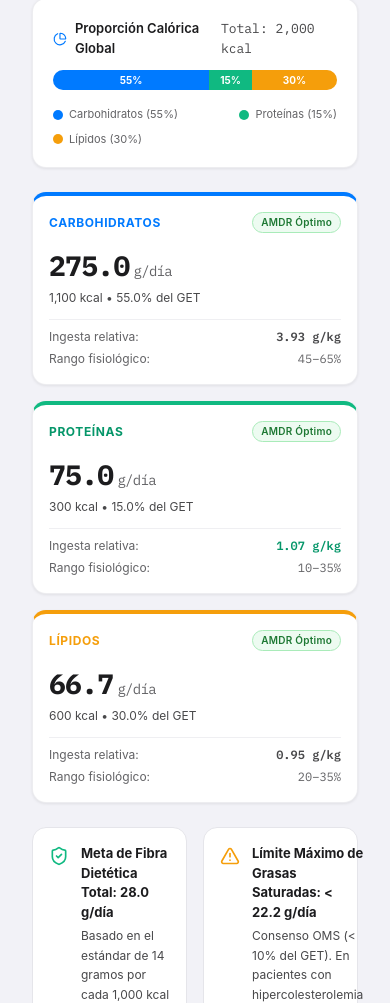
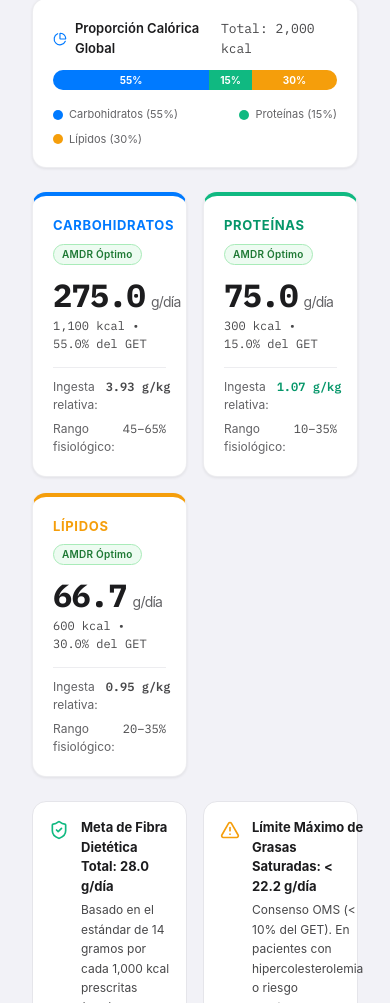
Before and after one commit to dnnnah/Kalo, a React (Vite) app: page /macronutrientes in a window 390 px wide. Shown: the part 2234-3237 px from the top of the page. Built offline with nearby package versions, Linux system fonts and the light colour scheme.

Commit message:
fix(responsive): solucionar desborde en dashboard movil y truncado en tarjetas de macros

```diff
--- a/src/features/dashboard/DashboardView.tsx
+++ b/src/features/dashboard/DashboardView.tsx
@@ -68,37 +68,37 @@ export function DashboardView() {
   ];
 
   return (
-    <div className="space-y-6 max-w-5xl mx-auto">
+    <div className="space-y-6 max-w-5xl mx-auto w-full overflow-hidden">
       {/* Hero Card */}
-      <div className="rounded-panel bg-gradient-to-br from-primary to-primary-active p-6 sm:p-8 text-white shadow-float relative overflow-hidden">
+      <div className="rounded-panel bg-gradient-to-br from-primary to-primary-active p-5 sm:p-8 text-white shadow-float relative overflow-hidden">
         <div className="max-w-xl space-y-3 relative z-10">
-          <div className="inline-flex items-center gap-1.5 px-2.5 py-1 rounded-pill bg-white/20 text-white text-[12px] font-semibold backdrop-blur-sm">
-            <Sparkles className="w-3.5 h-3.5" />
-            <span>Kalo — Software Clínico de Valoración Nutricional</span>
+          <div className="inline-flex items-center gap-1.5 px-2.5 py-1 rounded-pill bg-white/20 text-white text-[11px] sm:text-[12px] font-semibold backdrop-blur-sm max-w-full">
+            <Sparkles className="w-3.5 h-3.5 flex-shrink-0" />
+            <span className="truncate">Kalo — Software Clínico de Valoración Nutricional</span>
           </div>
-          <h1 className="text-[26px] sm:text-[34px] font-bold tracking-tight leading-tight">
+          <h1 className="text-[22px] sm:text-[34px] font-bold tracking-tight leading-tight">
             Valoración clínica nutricional sin barreras ni suscripciones.
           </h1>
-          <p className="text-[14px] sm:text-[15px] text-white/85 leading-relaxed">
+          <p className="text-[13px] sm:text-[15px] text-white/85 leading-relaxed">
             Suite completa de diagnóstico basada en el modelo ABCD. Rápida, privada, sin internet
             obligatorio y con citas bibliográficas en cada cálculo.
           </p>
-          <div className="pt-2 flex flex-wrap items-center gap-3">
-            <Link to="/calculadora">
+          <div className="pt-2 flex flex-col sm:flex-row sm:items-center gap-2.5 sm:gap-3 w-full sm:w-auto">
+            <Link to="/calculadora" className="w-full sm:w-auto">
               <Button
                 variant="secondary"
                 size="md"
-                className="bg-white text-primary hover:bg-white/90 active:bg-white/80 font-semibold"
+                className="w-full sm:w-auto justify-center bg-white text-primary hover:bg-white/90 active:bg-white/80 font-semibold min-h-[44px]"
                 icono={<ArrowRight className="w-4 h-4" />}
               >
                 Calculadora Rápida GET
               </Button>
             </Link>
-            <Link to="/pacientes">
+            <Link to="/pacientes" className="w-full sm:w-auto">
               <Button
                 variant="outline"
                 size="md"
-                className="bg-white/10 hover:bg-white/20 text-white border-white/30 font-semibold"
+                className="w-full sm:w-auto justify-center bg-white/10 hover:bg-white/20 text-white border-white/30 font-semibold min-h-[44px]"
                 icono={<Users className="w-4 h-4" />}
               >
                 Directorio de Pacientes
@@ -109,27 +109,27 @@ export function DashboardView() {
       </div>
 
       {/* Grid de Módulos Clínicos */}
-      <div>
-        <div className="flex items-center justify-between mb-3">
-          <h2 className="text-[18px] font-semibold text-text-primary tracking-tight">
+      <div className="space-y-3">
+        <div className="flex flex-col sm:flex-row sm:items-center justify-between gap-1">
+          <h2 className="text-[17px] sm:text-[18px] font-semibold text-text-primary tracking-tight">
             Módulos Clínicos de Diagnóstico
           </h2>
           <span className="text-[12px] text-text-tertiary">Herramientas Diagnósticas</span>
         </div>
 
-        <div className="grid grid-cols-1 sm:grid-cols-2 lg:grid-cols-3 gap-4">
+        <div className="grid grid-cols-1 sm:grid-cols-2 lg:grid-cols-3 gap-3.5 sm:gap-4">
           {modulos.map((m, idx) => (
-            <Link key={idx} to={m.to} className="block group">
-              <Card className="h-full hover:border-primary/50 transition-all hover:shadow-elevated">
-                <div className="flex items-start gap-3">
+            <Link key={idx} to={m.to} className="block group min-w-0">
+              <Card className="h-full hover:border-primary/50 transition-all hover:shadow-elevated p-4">
+                <div className="flex items-start gap-3 min-w-0">
                   <div className={`p-2.5 rounded-card flex-shrink-0 ${m.color}`}>
                     {m.icono}
                   </div>
-                  <div className="space-y-1">
-                    <CardTitle className="group-hover:text-primary transition-colors text-[16px]">
+                  <div className="space-y-1 min-w-0 flex-1">
+                    <CardTitle className="group-hover:text-primary transition-colors text-[15px] sm:text-[16px] break-words">
                       {m.titulo}
                     </CardTitle>
-                    <p className="text-[13px] text-text-secondary leading-snug">
+                    <p className="text-[12px] sm:text-[13px] text-text-secondary leading-snug break-words">
                       {m.descripcion}
                     </p>
                   </div>
@@ -141,16 +141,16 @@ export function DashboardView() {
       </div>
 
       {/* Nota de Principio Clínico */}
-      <Card className="bg-background-elevated border-border/80">
-        <div className="flex items-center gap-3">
-          <div className="p-2 rounded-input bg-primary-subtle text-primary-subtle-fg flex-shrink-0">
+      <Card className="bg-background-elevated border-border/80 p-4 sm:p-5">
+        <div className="flex items-start sm:items-center gap-3">
+          <div className="p-2 rounded-input bg-primary-subtle text-primary-subtle-fg flex-shrink-0 mt-0.5 sm:mt-0">
             <BookOpen className="w-5 h-5" />
           </div>
-          <div>
+          <div className="min-w-0 flex-1">
             <div className="text-[14px] font-semibold text-text-primary">
               Principio Kalo: «Calculadora Rápida Primero»
             </div>
-            <p className="text-[12px] text-text-secondary leading-relaxed">
+            <p className="text-[12px] text-text-secondary leading-relaxed mt-0.5">
               Puedes utilizar cualquier cálculo de inmediato sin necesidad de crear o seleccionar un
               paciente antes de la consulta. La persistencia en tu expediente local es opcional y
               está a un solo clic.
--- a/src/features/macronutrients/MacronutrientsView.tsx
+++ b/src/features/macronutrients/MacronutrientsView.tsx
@@ -435,7 +435,7 @@ export function MacronutrientsView() {
       <ProporcionBarra resultado={resultado} />
 
       {/* Tarjetas de Resultados Detallados */}
-      <div className="grid grid-cols-1 md:grid-cols-3 gap-4">
+      <div className="grid grid-cols-1 sm:grid-cols-2 lg:grid-cols-3 gap-4">
         <MacroCard
           nombre="Carbohidratos"
           colorBorder="border-t-primary"
--- a/src/features/macronutrients/components/MacroCard.tsx
+++ b/src/features/macronutrients/components/MacroCard.tsx
@@ -28,10 +28,11 @@ export function MacroCard({
   colorGramsKg = 'text-text-secondary',
 }: MacroCardProps) {
   return (
-    <Card className={`border-t-4 ${colorBorder} p-3.5 sm:p-4`}>
-      <div className="space-y-3">
-        <div className="flex items-center justify-between gap-2.5">
-          <span className={`text-[12px] font-bold uppercase tracking-wider truncate min-w-0 ${colorTitulo}`}>
+    <Card className={`border-t-4 ${colorBorder} p-4 sm:p-5 flex flex-col justify-between`}>
+      <div className="space-y-3.5">
+        {/* Encabezado: Título completo y Badge semafórico */}
+        <div className="flex items-center justify-between gap-2 flex-wrap">
+          <span className={`text-[13px] font-bold uppercase tracking-wider ${colorTitulo}`}>
             {nombre}
           </span>
           <Badge
@@ -42,26 +43,30 @@ export function MacroCard({
           </Badge>
         </div>
 
+        {/* Cifra principal */}
         <div>
-          <div className="text-[28px] font-mono font-bold text-text-primary tracking-tight">
+          <div className="text-[28px] sm:text-[32px] font-mono font-bold text-text-primary tracking-tight leading-none">
             {formatearDecimal(macro.gramos, 1)}
-            <span className="text-[14px] font-normal text-text-tertiary ml-1">g/día</span>
+            <span className="text-[14px] font-normal text-text-tertiary ml-1.5 font-sans">g/día</span>
           </div>
-          <p className="text-[12px] text-text-secondary mt-0.5">
+          <p className="text-[12px] text-text-secondary mt-1.5 font-mono">
             {formatearKcal(macro.kcal)} • {formatearDecimal(macro.porcentaje, 1)}% del GET
           </p>
         </div>
 
-        <div className="pt-2 border-t border-border/60 text-[12px] space-y-1 text-text-tertiary">
-          <div className="flex justify-between">
+        {/* Métricas secundarias: Ingesta relativa y rango */}
+        <div className="pt-2.5 border-t border-border/70 text-[12px] space-y-1.5 text-text-tertiary">
+          <div className="flex justify-between items-baseline gap-2">
             <span>Ingesta relativa:</span>
-            <span className={`font-mono font-semibold ${colorGramsKg}`}>
+            <span className={`font-mono font-semibold whitespace-nowrap ${colorGramsKg}`}>
               {formatearDecimal(macro.g_kg, 2)} g/kg
             </span>
           </div>
-          <div className="flex justify-between">
+          <div className="flex justify-between items-baseline gap-2">
             <span>Rango fisiológico:</span>
-            <span className="font-mono">{rangoAmdrTexto}</span>
+            <span className="font-mono whitespace-nowrap text-text-secondary">
+              {rangoAmdrTexto}
+            </span>
           </div>
         </div>
       </div>
```
